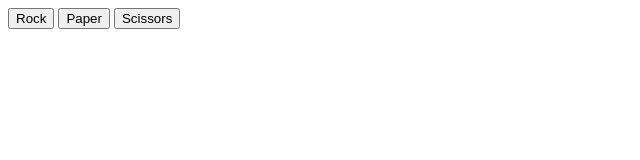
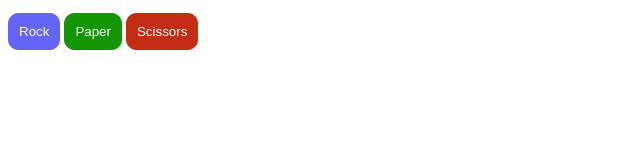
Before and after one commit to TanyaSingh0618/javascript_projects, a plain HTML site: page rock-paper/rock.html in a window 1280 px wide. Shown: the whole page, without its empty margins (0-640 px from the left). Drawn offline with Linux system fonts and the light colour scheme.

Commit message:
css added for rock paper scissors

```diff
--- a/rock-paper/rock.html
+++ b/rock-paper/rock.html
@@ -12,9 +12,9 @@
     <div class="main">
         <div class="score"></div>
         <div class="message"></div>
-        <button type="button">Rock</button>
-        <button type="button">Paper</button>
-        <button type="button">Scissors</button>
+        <button class="btntype-rock" type="button">Rock</button>
+        <button class="btntype-paper" type="button">Paper</button>
+        <button class="btntype-scissor" type="button">Scissors</button>
     </div>
     <script src="rockscript.js"></script>
 </body>
--- a/rock-paper/rockstyle.css
+++ b/rock-paper/rockstyle.css
@@ -0,0 +1,31 @@
+.btntype-rock {
+    background-color: #6464f8;
+    color: #ffffff;
+    border-radius: 10px;
+    border: 1px solid #6464f8;
+    padding: 10px;
+    cursor: pointer;
+}
+
+.btntype-paper {
+    background-color: #129603;
+    color: #ffffff;
+    border-radius: 10px;
+    border: 1px solid #129603;
+    padding: 10px;
+    cursor: pointer;
+}
+
+.btntype-scissor {
+    background-color: #c52c14;
+    color: #ffffff;
+    border-radius: 10px;
+    border: 1px solid #c52c14;
+    padding: 10px;
+    cursor: pointer;
+}
+.message {
+    display: flex;
+    gap: 10px;
+    margin: 5px;
+}
```
